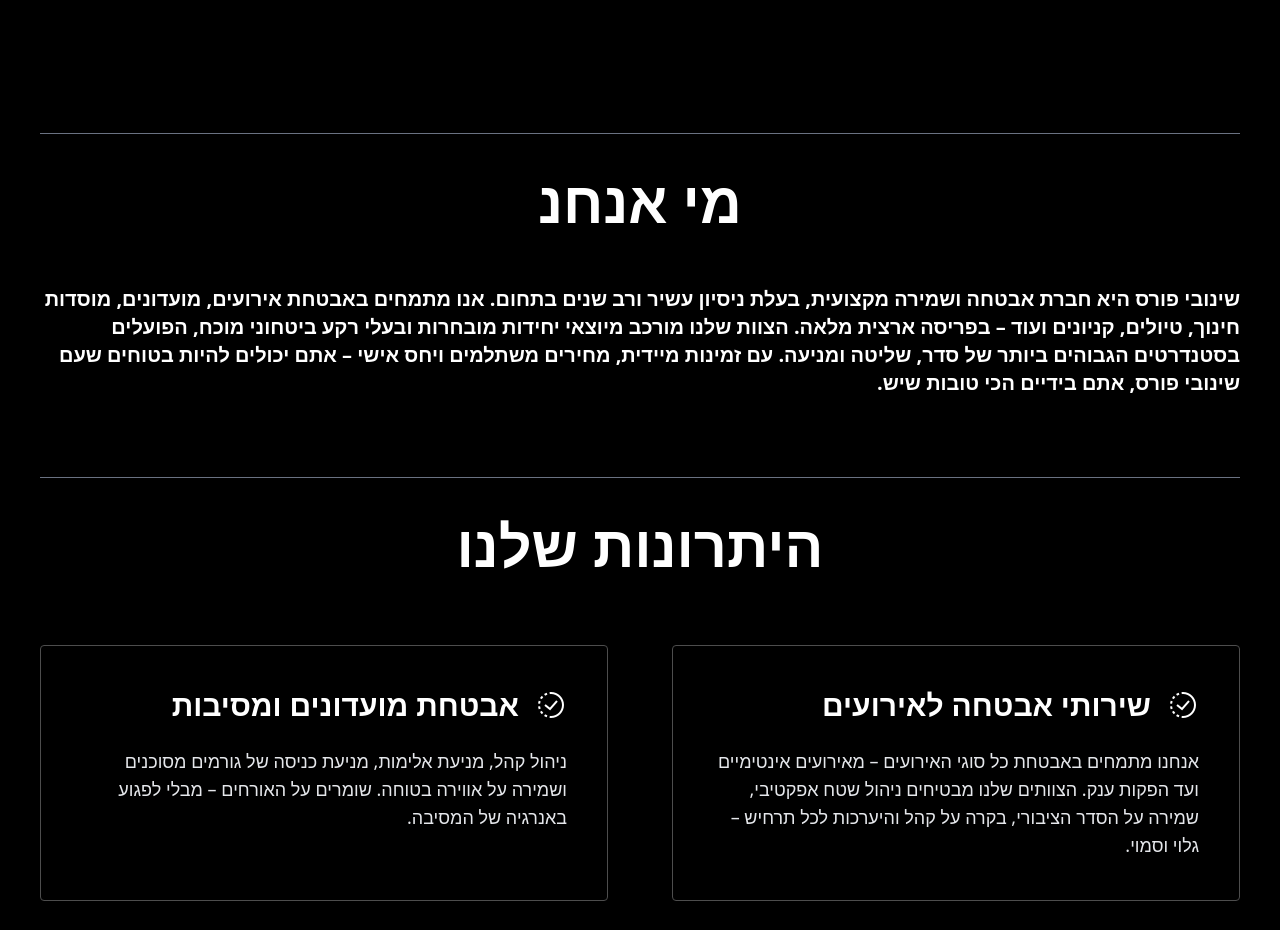
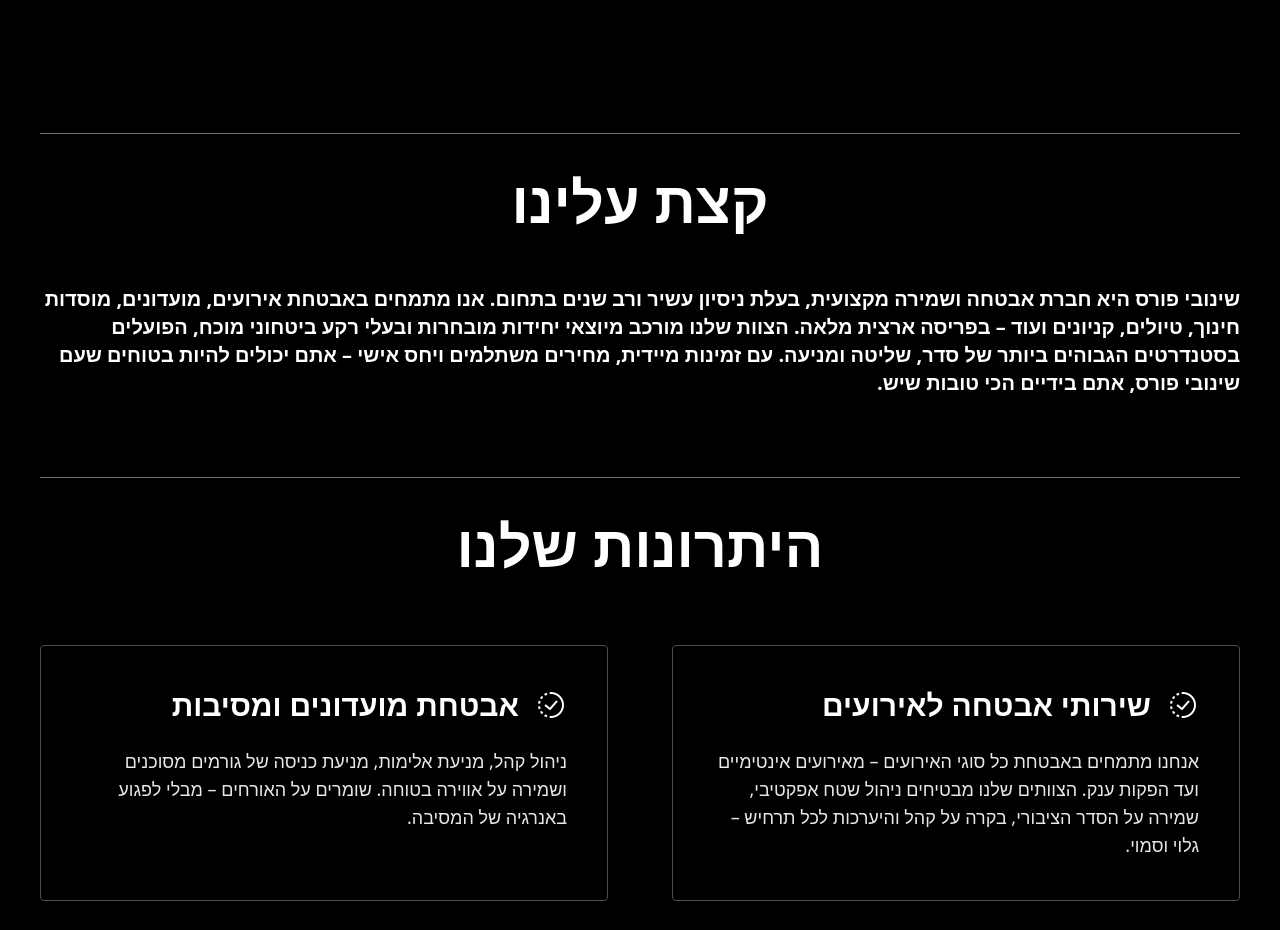
Before and after one commit to mubeenwattoo/Shinobi-Force-Web-Heb, a website: page index.html in a window 1280 px wide. Shown: the part 880-1810 px from the top of the page. Drawn offline with nearby package versions, Linux system fonts and the light colour scheme.

Commit message:
second section title updated

```diff
--- a/index.html
+++ b/index.html
@@ -307,7 +307,7 @@
       <h1
         class="before:absolute md:mb-12 mb-8 text-center xl:mt-44 pt-8 before:top-0 before:left-0 before:w-full before:h-px before:bg-gray-500   text-4xl md:text-[3.6rem] font-bold leading-tight opacity-0 transform translate-y-10 transition-all duration-700"
         id="title2">
-        מי אנחנ
+     קצת עלינו
       </h1>
       <p
         class="second-section-p md:text-xl md:text-start text-center text-lg font-semibold opacity-0 transform translate-y-10 transition-all duration-700 ">
```
